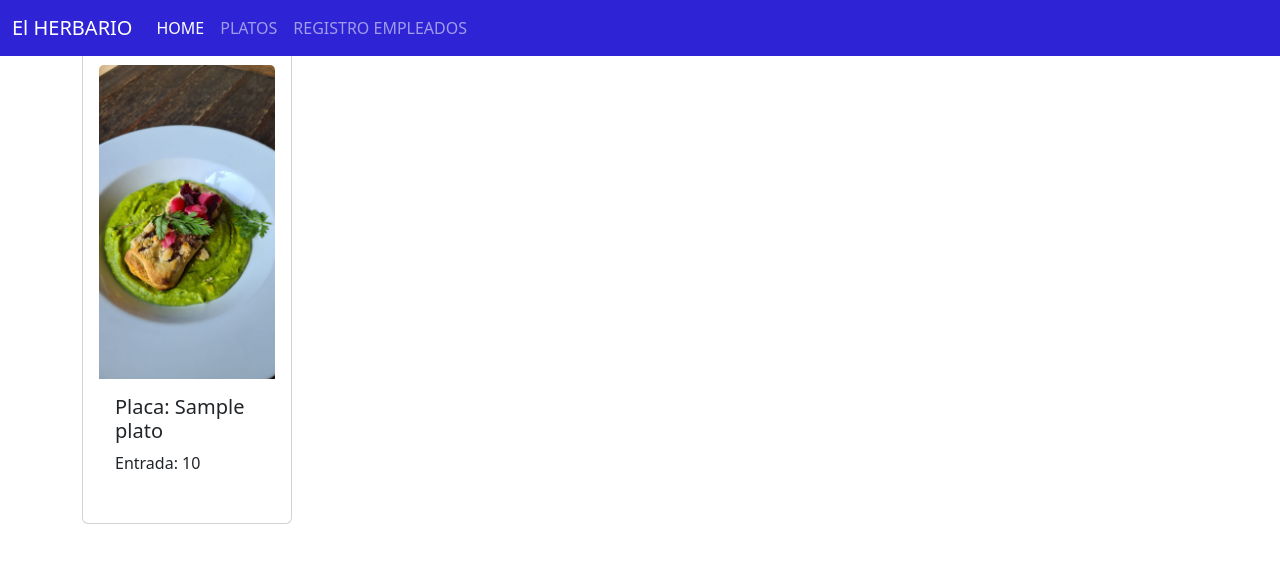
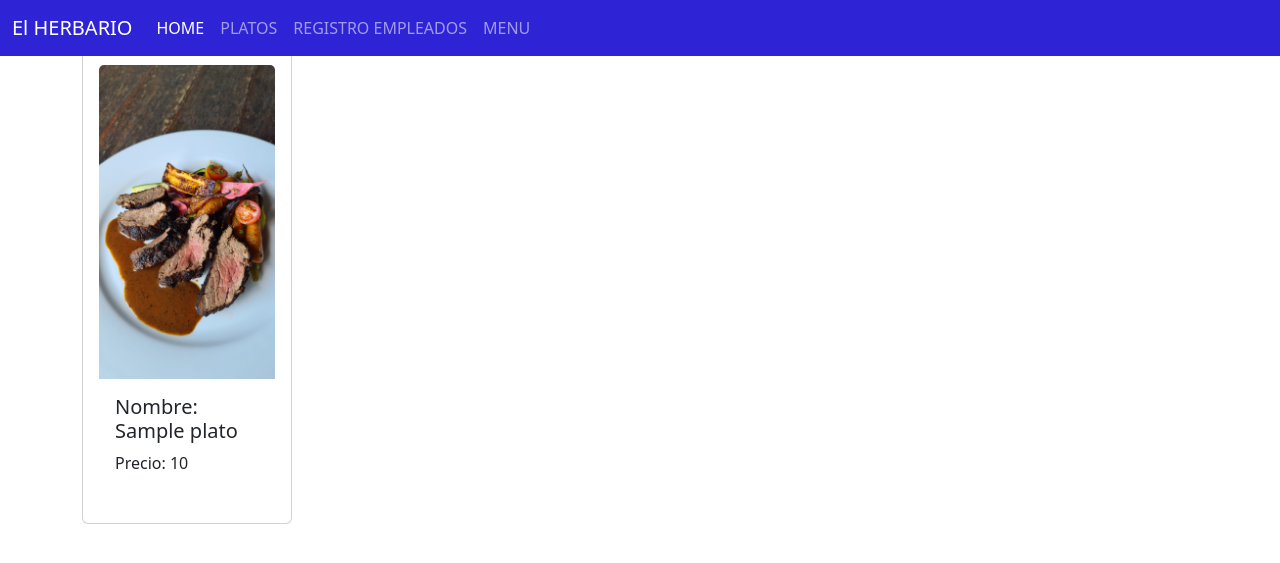
Before and after one commit to dyruiz1/NTSProyectoDjango, a Django app: template config/web/templates/menuRestaurante.html in a window 1280 px wide. Shown: the top 563 px of the page. Run offline with Django 4.2, Linux system fonts and the light colour scheme; the template is opened without the code that fills it: values that come from a table or form of the project are taken from there, others are empty; tables that the repository leaves empty hold one stand-in row (values such as "Sample post"); some libraries are stand-ins or nearby versions.

Commit message:
se modifica menu

```diff
--- a/config/config/urls.py
+++ b/config/config/urls.py
@@ -16,10 +16,12 @@ Including another URLconf
 from tkinter import N
 from django.contrib import admin
 from django.urls import path
-from web.views import Home, PlatosVista, EmpleadosVista
+from web.views import Home, PlatosVista, EmpleadosVista, Menurestaurante
+
 urlpatterns = [
     path('admin/', admin.site.urls),
     path('', Home, name = 'home'),
     path('platos',PlatosVista, name = 'platos'),
     path('empleados',EmpleadosVista, name= 'empleados'),
+    path('menu/', Menurestaurante, name="menu")
 ]
--- a/config/web/templates/home.html
+++ b/config/web/templates/home.html
@@ -122,7 +122,7 @@
               />
             </div>
             <div class="col-12 text-center mt-4">
-              <a href="#" class="btn btn-outline-light">Ver Menú</a>
+              <a href="{% url 'menu' %}" class="btn btn-outline-light">Ver Menú</a>
             </div>
           </div>
         </div>
--- a/config/web/templates/menuRestaurante.html
+++ b/config/web/templates/menuRestaurante.html
@@ -22,11 +22,11 @@
                 {% for plato in platos %}
                     <div class="col">
                         <div class="card p-3">
-                            <img src="../static/img/plato1.jpg" alt="foto" class="card-img-top">
+                            <img src="../static/img/plato3.jpg" alt="foto" class="card-img-top">
                             <div class="card-body">
 
-                                <h5>Placa: {{plato.nombre}}</h5>
-                                <p>Entrada: {{plato.precio}}</p>
+                                <h5>Nombre: {{plato.nombre}}</h5>
+                                <p>Precio: {{plato.precio}}</p>
 
                             </div>
                         </div>
--- a/config/web/templates/shared/menu.html
+++ b/config/web/templates/shared/menu.html
@@ -16,6 +16,11 @@
         <li class="nav-item">
           <a class="nav-link" href="{% url 'empleados' %}">REGISTRO EMPLEADOS</a>
         </li>
+        <li class="nav-item">
+          <a class="nav-link" href="{% url 'menu' %}">MENU</a>
+        </li>
+
+
       </ul>
     </div>
   </div>
--- a/config/web/views.py
+++ b/config/web/views.py
@@ -20,7 +20,7 @@ def Menurestaurante(request):
         'platos':platosBD
     }
 
-    return render(request,'menurestaurante.html',data)
+    return render(request,'menuRestaurante.html',data)
 
 def PlatosVista(request):
 
```
